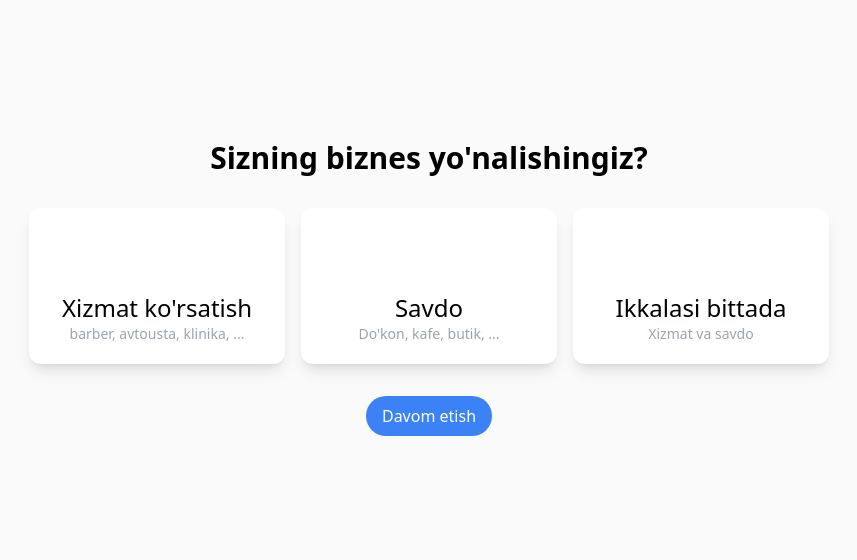
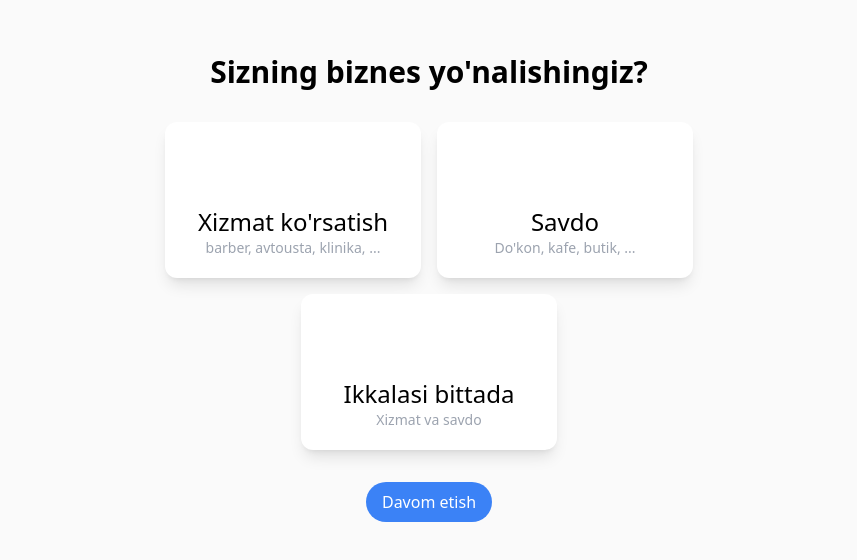
Before and after one commit to Muhammad-Devel/line-app, a React (Vite) app: page /add-business in a window 1280 px wide. Shown: the part 112-672 px from the top of the page, without its empty margins (211-1068 px from the left). Built offline with nearby package versions, Linux system fonts and the light colour scheme; some icons are missing.

Commit message:
fix dashboard

```diff
--- a/src/pages/auth/AddBussiness.tsx
+++ b/src/pages/auth/AddBussiness.tsx
@@ -10,7 +10,7 @@ function AddBussiness({}: Props) {
   return (
     <div className="flex items-center justify-center flex-col h-screen bg-zinc-50 space-y-8">
       <h1 className="text-3xl font-semibold">Sizning biznes yo'nalishingiz?</h1>
-      <div className="flex gap-4">
+      <div className="grid grid-cols-2 gap-4">
         <StatCard
           title="Xizmat ko'rsatish"
           value="barber, avtousta, klinika, ..."
@@ -35,7 +35,7 @@ function AddBussiness({}: Props) {
         <StatCard
           title="Ikkalasi bittada"
           value="Xizmat va savdo"
-          className={`w-64 bg-white shadow-lg p-4 hover:scale-105 hover:bg-gray-100 transition-transform duration-300 ${selectedBusiness?.business_type === "HYBRID" ? "border-4 border-green-500" : ""}`}
+          className={`w-64 col-span-2 justify-self-center bg-white shadow-lg p-4 hover:scale-105 hover:bg-gray-100 transition-transform duration-300 ${selectedBusiness?.business_type === "HYBRID" ? "border-4 border-green-500" : ""}`}
           titleClassName="text-2xl text-center"
           valueClassName="text-sm text-gray-400 text-center"
           icon="mdi:store-cog"
--- a/src/pages/dashboard/Dashboard.tsx
+++ b/src/pages/dashboard/Dashboard.tsx
@@ -2,6 +2,13 @@
 import { StatCard } from "../../components/ui/StartCard";
 import OrdersChart from "./OrdersChart";
 import EarningsChart from "./EarninsChart";
+// import type { BusinessType } from "../../types";
+
+// const dummyBusinesses: BusinessType[] = [
+//   { business_type: "SERVICE", business_name: "Salon" },
+//   { business_type: "RETAIL", business_name: "Shop" },
+//   { business_type: "HYBRID" },
+// ];
 
 export default function Dashboard() {
   return (
@@ -11,7 +18,7 @@ export default function Dashboard() {
         <StatCard
           title="Today's Orders"
           value="28"
-          className="bg-blue-500 text-white text-right"
+          className="bg-blue-400 text-gray-100 text-right"
           titleClassName="text-gray-500 text-white"
           valueClassName="text-2xl font-bold text-white"
           icon="lucide:notebook-pen"
@@ -20,7 +27,7 @@ export default function Dashboard() {
         <StatCard
           title="Earnings"
           value="1,450,000 UZS"
-          className="bg-green-500 text-white text-right"
+          className="bg-green-400 text-gray-100 text-right"
           titleClassName="text-gray-500 text-white"
           valueClassName="text-2xl font-bold text-white"
           icon="lucide:wallet"
@@ -29,7 +36,7 @@ export default function Dashboard() {
         <StatCard
           title="Awaiting Queue"
           value="16"
-          className="bg-yellow-500 text-white text-right"
+          className="bg-yellow-400 text-gray-100 text-right"
           titleClassName="text-gray-500 text-white"
           valueClassName="text-2xl font-bold text-white"
           icon="lucide:clock-3"
@@ -38,7 +45,7 @@ export default function Dashboard() {
         <StatCard
           title="Pending Orders"
           value="7"
-          className="bg-red-500 text-white text-right"
+          className="bg-red-400 text-gray-100 text-right"
           titleClassName="text-white"
           valueClassName="text-white"
           icon="lucide:package-check"
--- a/src/types/index.ts
+++ b/src/types/index.ts
@@ -1,3 +1,4 @@
 export type BusinessType = {
-   business_type: "SERVICE" | "RETAIL" | "HYBRID"
+   business_type: "SERVICE" | "RETAIL" | "HYBRID";
+   business_name?: string;
 };
```
